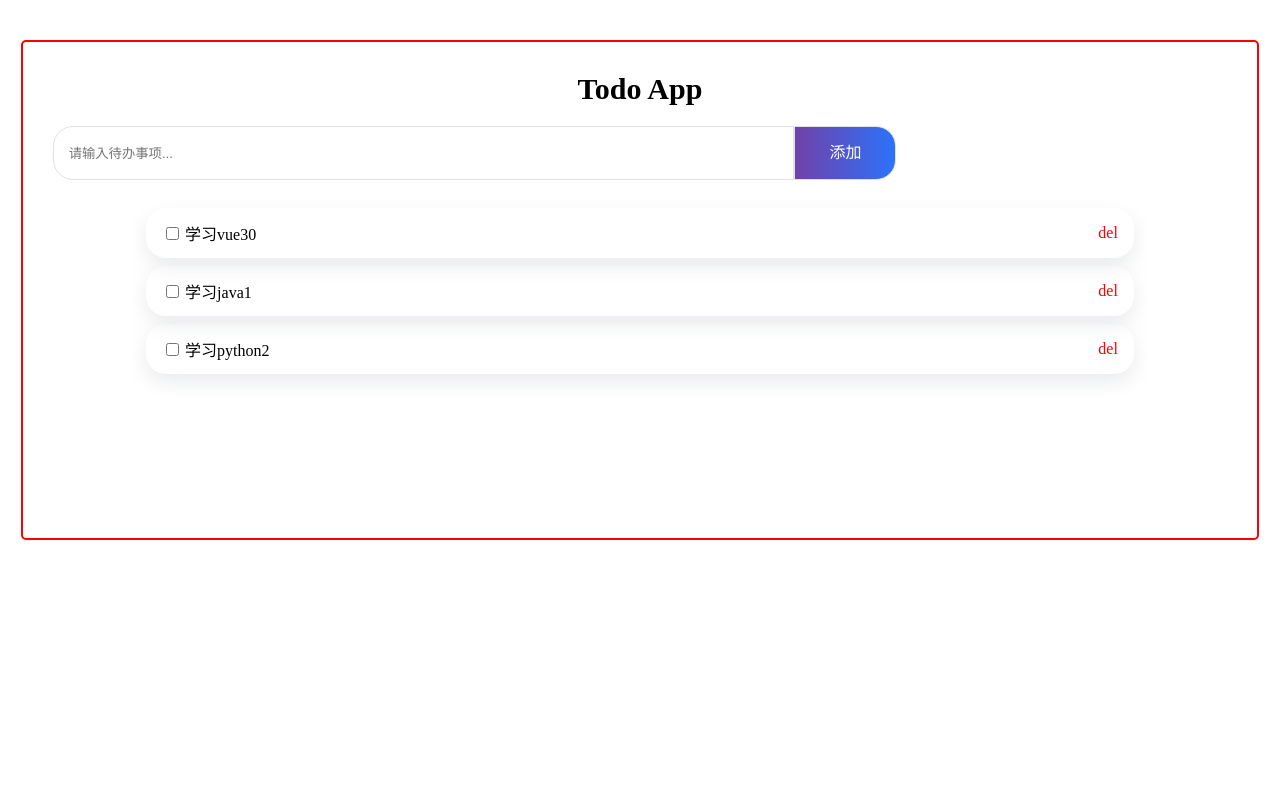
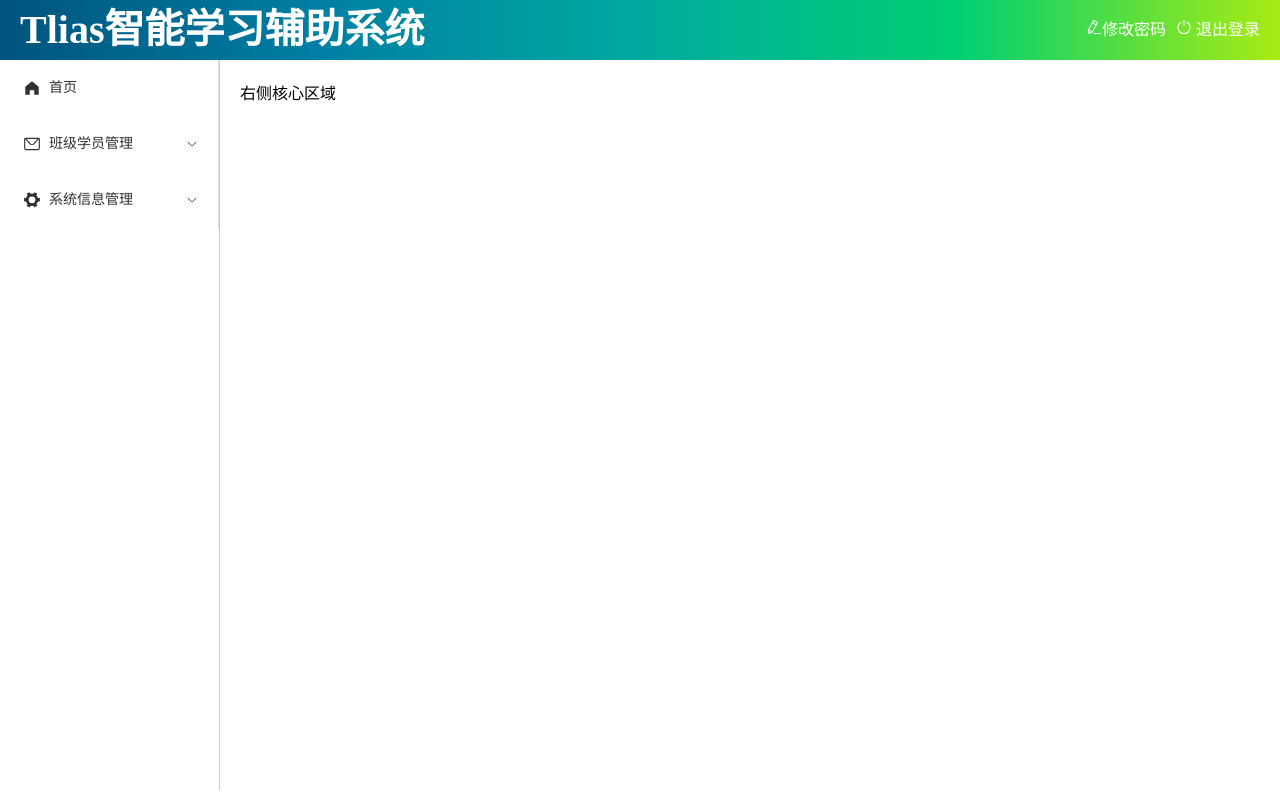
Before and after one commit to lxc9998/TliasWeb, a Vue app: page / in a window 1280 px wide. Built offline with nearby package versions, Linux system fonts and the light colour scheme; the HTML template or start-up script is replaced by a standard one.

Commit message:
完善左侧菜单栏

```diff
--- a/package.json
+++ b/package.json
@@ -12,7 +12,10 @@
     "lint": "eslint . --fix"
   },
   "dependencies": {
-    "vue": "^3.5.13"
+    "@element-plus/icons-vue": "^2.3.1",
+    "element-plus": "^2.9.5",
+    "vue": "^3.5.13",
+    "vue-router": "4"
   },
   "devDependencies": {
     "@tsconfig/node22": "^22.0.0",
--- a/src/App.vue
+++ b/src/App.vue
@@ -1,9 +1,14 @@
 <script setup lang="ts">
-import TodoList from "@/component/TodoList.vue";
 </script>
 
 <template>
-  <TodoList></TodoList>
+  <router-view></router-view>
 </template>
 
-<style scoped></style>
+<style>
+body {
+  margin: 0;
+  padding: 0;
+  box-sizing: border-box;
+}
+</style>
--- a/src/component/TodoList.vue
+++ b/src/component/TodoList.vue
@@ -29,6 +29,7 @@ function addTodo() {
     text: text.value,
     checked: false
   })
+  text.value = ''
 }
 function delTodo(index: number) {
   list2.value.splice(index, 1)
@@ -123,10 +124,10 @@ function delTodo(index: number) {
   border-radius: 5px;
   width: 98%;
   height: 500px;
-  margin-left: 1%;
+  margin-left: auto;
   padding-top: 30px;
+  /* 添加padding虽然可以防止margin塌陷，但是尺寸变大了，需要更换尺寸计算方式  */
   box-sizing: border-box;
-  /* 防止padding撑开盒子  */
   margin-top: 40px;
 }
 
--- /dev/null
+++ b/src/layout/index.vue
@@ -0,0 +1,100 @@
+<script setup lang="ts">
+import { ref } from 'vue'
+import {
+  Document,
+  Menu as IconMenu,
+  Location,
+  Setting,
+} from '@element-plus/icons-vue'
+
+const isCollapse = ref(true)
+const handleOpen = (key: string, keyPath: string[]) => {
+  console.log(key, keyPath)
+}
+const handleClose = (key: string, keyPath: string[]) => {
+  console.log(key, keyPath)
+}
+</script>
+
+<template>
+  <div class="common-layout">
+    <el-container>
+      <!-- 顶部区域 -->
+      <el-header class="header">
+        <span class="title">Tlias智能学习辅助系统</span>
+        <span class="right_tool">
+          <a href=""><el-icon>
+              <EditPen />
+            </el-icon>修改密码</a>
+          <a href=""><el-icon>
+              <SwitchButton />
+            </el-icon> 退出登录</a>
+        </span>
+      </el-header>
+      <!-- 侧边栏+主区域 -->
+      <el-container>
+        <el-aside width="200px" class="aside">
+          <el-menu>
+            <!-- index可以设置为非数字，配合router属性使用 -->
+            <el-menu-item index="/index"><el-icon>
+                <HomeFilled />
+              </el-icon>首页</el-menu-item>
+            <el-sub-menu index="/manage">
+              <template #title><el-icon>
+                  <message />
+                </el-icon>班级学员管理</template>
+              <el-menu-item index="class">班级管理</el-menu-item>
+              <el-menu-item index="stu">学员管理</el-menu-item>
+              <el-sub-menu index="1-4">
+                <template #title>待办列表</template>
+                <el-menu-item index="todolist">TodoList</el-menu-item>
+              </el-sub-menu>
+            </el-sub-menu>
+            <el-sub-menu index="/manage">
+              <template #title><el-icon><Tools/></el-icon>系统信息管理</template>
+              <el-menu-item index="1-1">部门管理</el-menu-item>
+              <el-menu-item index="1-2">员工管理</el-menu-item>
+            </el-sub-menu>
+          </el-menu>
+        </el-aside>
+        <!-- 主区域 -->
+        <el-main>右侧核心区域</el-main>
+      </el-container>
+    </el-container>
+  </div>
+
+</template>
+
+<style scoped>
+.header {
+  background-image: linear-gradient(to right, #00547d, #007fa4, #00aaa0, #00d072, #a8eb12);
+  display: flex;
+  justify-content: space-between;
+}
+
+.title {
+  color: white;
+  font-size: 40px;
+  font-family: 楷体;
+  line-height: 60px;
+  font-weight: bolder;
+}
+
+.right_tool {
+  display: flex;
+  justify-content: space-between;
+  gap: 10px;
+  line-height: 60px;
+}
+
+a {
+  color: white;
+  text-decoration: none;
+}
+
+.aside {
+  width: 220px;
+  border-right: 1px solid #ccc;
+  height: 730px;
+}
+</style>
--- a/src/main.ts
+++ b/src/main.ts
@@ -1,4 +1,12 @@
 import { createApp } from 'vue'
 import App from './App.vue'
+import ElementPlus from 'element-plus'
+import 'element-plus/dist/index.css'
+import router from '@/router/index'
+import * as ElementPlusIconsVue from '@element-plus/icons-vue'
 
-createApp(App).mount('#app')
+const app = createApp(App)
+app.use(ElementPlus).use(router).mount('#app')
+for (const [key, component] of Object.entries(ElementPlusIconsVue)) {
+  app.component(key, component)
+}
--- /dev/null
+++ b/src/router/index.ts
@@ -0,0 +1,13 @@
+import { createRouter, createWebHistory } from 'vue-router'
+import TodoList from '@/component/TodoList.vue'
+import Layout from '@/layout/index.vue'
+
+const router = createRouter({
+  // 创建基于HTML5 history模式的路由实例
+  history: createWebHistory(import.meta.env.BASE_URL), // 使用项目基础路径作为路由的基础路径
+  routes: [
+    { path: '/todo', name: 'todo', component: TodoList },
+    { path: '/', name: 'layout', component: Layout }
+  ]
+})
+export default router
```
Also changed, not shown: 1 other file (tests, documents, lock files or other folders).
